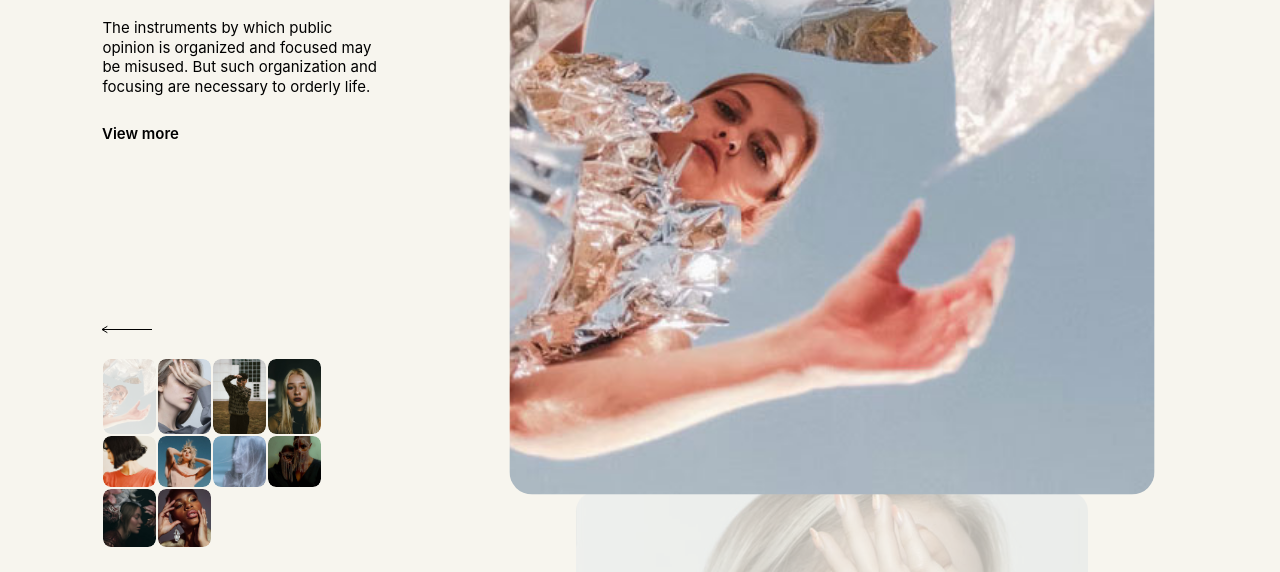
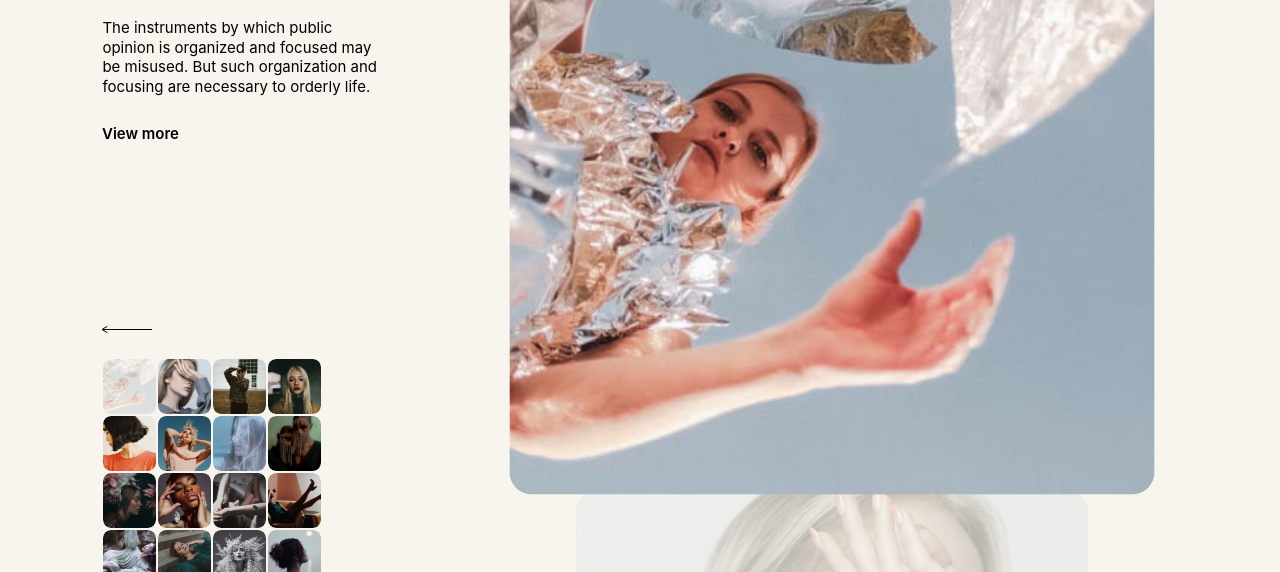
Before and after one commit to Charca/astro-photo-gallery, an Astro site: page /photo/1 in a window 1280 px wide. Shown: the part 228-800 px from the top of the page. Built offline with nearby package versions, Linux system fonts and the light colour scheme; Astro itself is replaced by a stand-in of ours.

Commit message:
more photos

```diff
--- a/src/css/base.css
+++ b/src/css/base.css
@@ -135,7 +135,7 @@ a:focus-visible {
   --grid-padding: 1px;
 
   width: 220px;
-  height: 190px;
+  max-height: 190px;
   margin-bottom: 3vh;
   display: none;
   position: absolute;
@@ -169,6 +169,7 @@ a:focus-visible {
 }
 
 .grid__cell-img-inner {
+  aspect-ratio: 1/1;
   object-fit: cover;
   border-radius: var(--grid-border-radius);
   width: 100%;
--- a/src/photos.ts
+++ b/src/photos.ts
@@ -9,7 +9,8 @@ export type Photo = {
   description: string
 }
 
-// Excerpts from: Propaganda (1928) by Edward Bernays
+// Photos 1-10: excerpts from Propaganda (1928) by Edward Bernays
+// Photos 11-30: excerpts generated by ChatGPT
 export const photos: Photo[] = [
   {
     id: 1,
@@ -81,4 +82,136 @@ export const photos: Photo[] = [
     description:
       'Small groups of persons can, and do, make the rest of us think what they please about a given subject.',
   },
+  {
+    id: 11,
+    title: 'Manipulation',
+    url: '/img/11.jpg',
+    description:
+      'The conscious and intelligent manipulation of the organized habits and opinions of the masses is an important element in democratic society.',
+  },
+  {
+    id: 12,
+    title: 'Leadership',
+    url: '/img/12.jpg',
+    description:
+      'The quality of leadership can often determine the fate of collective endeavors.',
+  },
+  {
+    id: 13,
+    title: 'Propaganda',
+    url: '/img/13.jpg',
+    description:
+      'The word propaganda has been stigmatized, but its original meaning was neutral and related to dissemination of information.',
+  },
+  {
+    id: 14,
+    title: 'Information',
+    url: '/img/14.jpg',
+    description: 'An informed public is essential for a functioning democracy.',
+  },
+  {
+    id: 15,
+    title: 'Consent',
+    url: '/img/15.jpg',
+    description:
+      'The engineering of consent is the essence of the democratic process.',
+  },
+  {
+    id: 16,
+    title: 'Power',
+    url: '/img/16.jpg',
+    description:
+      'Power is increasingly concentrated in the hands of a few, whether in politics or industry.',
+  },
+  {
+    id: 17,
+    title: 'Ideas',
+    url: '/img/17.jpg',
+    description: 'Ideas are the starting points of all human actions.',
+  },
+  {
+    id: 18,
+    title: 'Publicity',
+    url: '/img/18.jpg',
+    description:
+      'Publicity, in its most basic form, represents the actions of making something public knowledge.',
+  },
+  {
+    id: 19,
+    title: 'Democracy',
+    url: '/img/19.jpg',
+    description: 'Democracy depends on an informed and engaged citizenry.',
+  },
+  {
+    id: 20,
+    title: 'Opinion',
+    url: '/img/20.jpg',
+    description:
+      'Opinions are often formed under the influence of those who hold power.',
+  },
+  {
+    id: 21,
+    title: 'Crisis',
+    url: '/img/21.jpg',
+    description:
+      'In times of crisis, propaganda efforts often intensify to rally public opinion.',
+  },
+  {
+    id: 22,
+    title: 'Influence',
+    url: '/img/22.jpg',
+    description: 'The media plays a crucial role in shaping public opinion.',
+  },
+  {
+    id: 23,
+    title: 'Ignorance',
+    url: '/img/23.jpg',
+    description:
+      'Ignorance can often be more damaging than outright deception.',
+  },
+  {
+    id: 24,
+    title: 'Perception',
+    url: '/img/24.jpg',
+    description: 'Perception is often reality in the world of public opinion.',
+  },
+  {
+    id: 25,
+    title: 'Voice',
+    url: '/img/25.jpg',
+    description:
+      'The voice of the people must be heard for true democracy to flourish.',
+  },
+  {
+    id: 26,
+    title: 'Freedom',
+    url: '/img/26.jpg',
+    description:
+      'Freedom of expression is a cornerstone of democratic societies.',
+  },
+  {
+    id: 27,
+    title: 'Control',
+    url: '/img/27.jpg',
+    description: 'Control of information is control of the public.',
+  },
+  {
+    id: 28,
+    title: 'Trust',
+    url: '/img/28.jpg',
+    description: 'Trust must be earned and is easily lost.',
+  },
+  {
+    id: 29,
+    title: 'Ethics',
+    url: '/img/29.jpg',
+    description: 'The ethics of propaganda are frequently questioned.',
+  },
+  {
+    id: 30,
+    title: 'Society',
+    url: '/img/30.jpg',
+    description:
+      'Propaganda shapes not just individual opinions, but the structure of society itself.',
+  },
 ]
```
